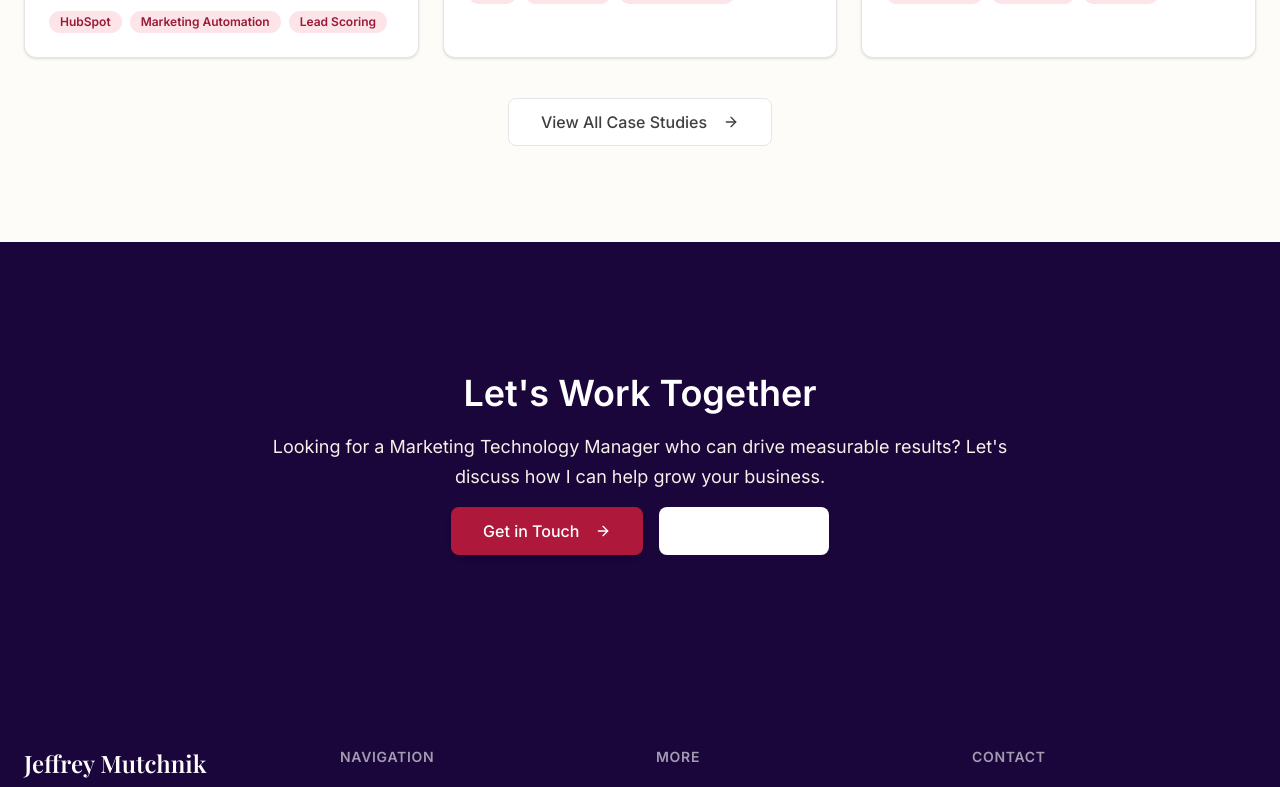
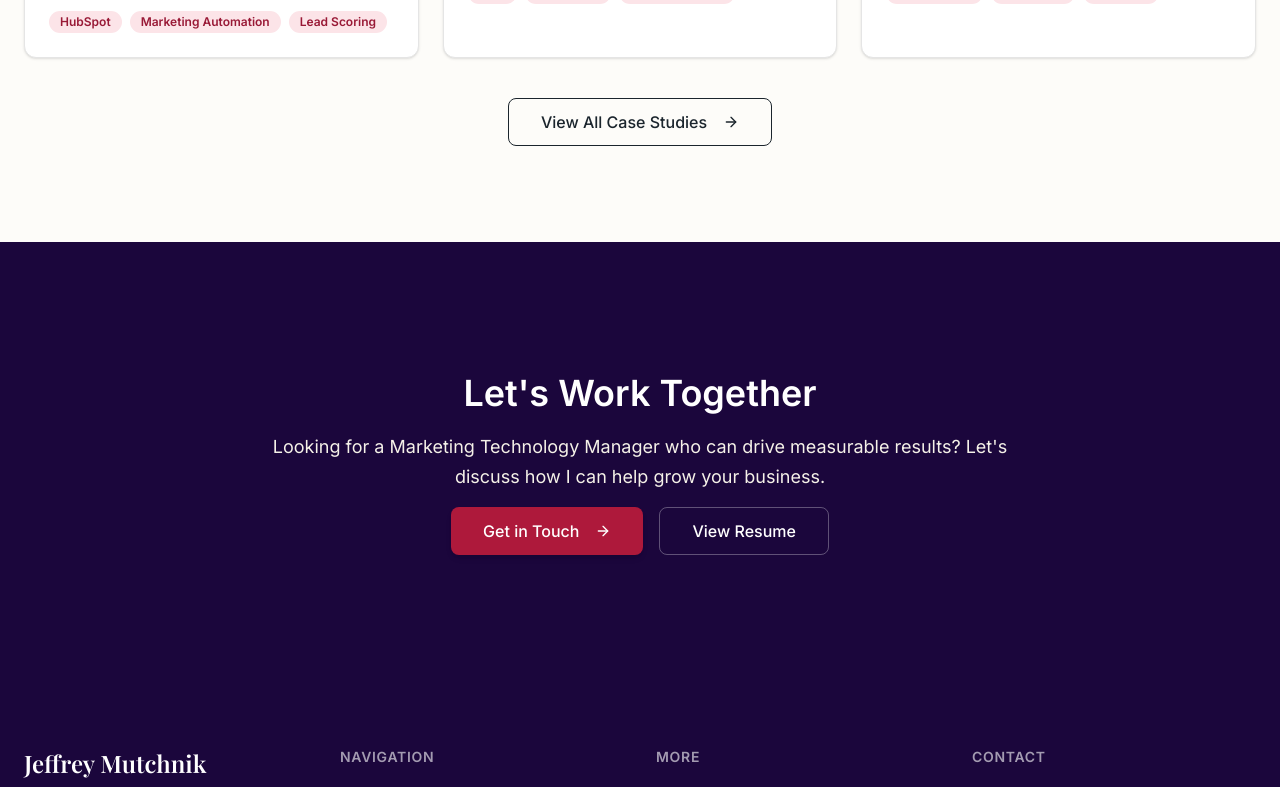
Before and after one commit to jeffreymutchnik/jeffreymutchnik.github.io, a Next.js app in the folder portfolio-nextjs/: page / in a window 1280 px wide. Shown: the part 1604-2391 px from the top of the page. Built offline with nearby package versions, Linux system fonts and the light colour scheme.

Commit message:
Enhance foundation color usage across site

```diff
--- a/portfolio-nextjs/src/app/globals.css
+++ b/portfolio-nextjs/src/app/globals.css
@@ -73,16 +73,23 @@
      SEMANTIC MAPPINGS (Light Mode Default)
      =========================================== */
 
+  /* Foundation Colors */
+  --color-cream: #F7F1C5;
+  --color-peach: #F2BF9C;
+  --color-espresso: #251A18;
+  --color-slate: #1B252D;
+  --color-indigo: #1B063C;
+
   /* Backgrounds */
   --color-bg: #FDFCF9;
-  --color-bg-subtle: #FAF8F3;
+  --color-bg-subtle: #F7F1C5;
   --color-surface: #F5F1E8;
   --color-surface-2: #EDE7D9;
-  --color-surface-accent: #E0D5C1;
+  --color-surface-accent: #F2BF9C;
 
   /* Text */
-  --color-text: #1A1A1A;
-  --color-text-muted: #404040;
+  --color-text: #251A18;
+  --color-text-muted: #1B252D;
   --color-text-soft: #525252;
 
   /* Borders */
@@ -253,11 +260,13 @@ a {
 
 /* Default link color for prose/content areas only */
 .prose a, article a {
-  color: var(--color-link);
+  color: var(--color-teal-500);
+  text-decoration: underline;
+  text-underline-offset: 2px;
 }
 
 .prose a:hover, article a:hover {
-  color: var(--color-link-hover);
+  color: var(--color-teal-400);
 }
 
 /* Focus styles */
--- a/portfolio-nextjs/src/components/layout/Footer.tsx
+++ b/portfolio-nextjs/src/components/layout/Footer.tsx
@@ -72,7 +72,7 @@ export function Footer() {
               <li>
                 <a
                   href={`mailto:${footerNavItems.contact.email}`}
-                  className="flex items-center gap-2 text-white/80 hover:text-white transition-colors"
+                  className="flex items-center gap-2 text-white/80 hover:text-[var(--color-peach)] transition-colors"
                 >
                   <Mail className="h-4 w-4" />
                   <span>Email</span>
@@ -81,7 +81,7 @@ export function Footer() {
               <li>
                 <a
                   href={`tel:${footerNavItems.contact.phone.replace(/[^0-9+]/g, "")}`}
-                  className="flex items-center gap-2 text-white/80 hover:text-white transition-colors"
+                  className="flex items-center gap-2 text-white/80 hover:text-[var(--color-peach)] transition-colors"
                 >
                   <Phone className="h-4 w-4" />
                   <span>{footerNavItems.contact.phone}</span>
@@ -92,7 +92,7 @@ export function Footer() {
                   href={footerNavItems.contact.linkedin}
                   target="_blank"
                   rel="noopener noreferrer"
-                  className="flex items-center gap-2 text-white/80 hover:text-white transition-colors"
+                  className="flex items-center gap-2 text-white/80 hover:text-[var(--color-peach)] transition-colors"
                 >
                   <Linkedin className="h-4 w-4" />
                   <span>LinkedIn</span>
--- a/portfolio-nextjs/src/components/sections/FeaturedWork.tsx
+++ b/portfolio-nextjs/src/components/sections/FeaturedWork.tsx
@@ -68,7 +68,7 @@ export function FeaturedWork({
           {projects.map((project, index) => (
             <StaggerItem key={index}>
               <Link href={project.href} className="block h-full group">
-                <Card className="h-full transition-all duration-300 hover:shadow-xl hover:border-[var(--color-border-strong)] dark:hover:border-[var(--color-border-strong)] hover:-translate-y-1">
+                <Card className="h-full transition-all duration-300 hover:shadow-xl hover:border-[var(--color-peach)] dark:hover:border-[var(--color-peach)] hover:-translate-y-1">
                   <CardHeader>
                     <span className="text-body-sm text-[var(--color-plum-500)] font-medium mb-1">
                       {project.company}
--- a/portfolio-nextjs/src/components/ui/badge.tsx
+++ b/portfolio-nextjs/src/components/ui/badge.tsx
@@ -21,6 +21,10 @@ const badgeVariants = cva(
           "border-transparent bg-[var(--color-crimson-500)] text-white",
         purple:
           "border-transparent bg-[var(--color-plum-500)] text-white",
+        peach:
+          "border-transparent bg-[var(--color-peach)] text-[var(--color-espresso)]",
+        teal:
+          "border-transparent bg-[var(--color-teal-500)] text-white",
       },
     },
     defaultVariants: {
--- a/portfolio-nextjs/src/components/ui/button.tsx
+++ b/portfolio-nextjs/src/components/ui/button.tsx
@@ -15,11 +15,11 @@ const buttonVariants = cva(
         destructive:
           "bg-[var(--color-error-500)] text-white hover:bg-[var(--color-error-500)]/90",
         outline:
-          "border border-[var(--color-border)] bg-white text-[var(--color-text-muted)] hover:bg-[var(--color-warm-100)] hover:text-[var(--color-text)] dark:border-[var(--color-border-strong)] dark:bg-transparent dark:text-[var(--color-text)] dark:hover:bg-[var(--color-surface)]",
+          "border border-[var(--color-slate)] bg-transparent text-[var(--color-slate)] hover:bg-[var(--color-slate)] hover:text-white dark:border-white/30 dark:text-white dark:hover:bg-white/10",
         secondary:
           "bg-[var(--color-plum-500)] text-white hover:bg-[var(--color-plum-600)]",
         ghost: "text-[var(--color-text-muted)] hover:bg-[var(--color-warm-100)] hover:text-[var(--color-text)] dark:text-[var(--color-text-soft)] dark:hover:bg-[var(--color-surface)] dark:hover:text-white",
-        link: "text-[var(--color-link)] underline-offset-4 hover:underline",
+        link: "text-[var(--color-teal-500)] underline-offset-4 hover:underline hover:text-[var(--color-teal-400)]",
       },
       size: {
         default: "h-10 px-5 py-2",
```
